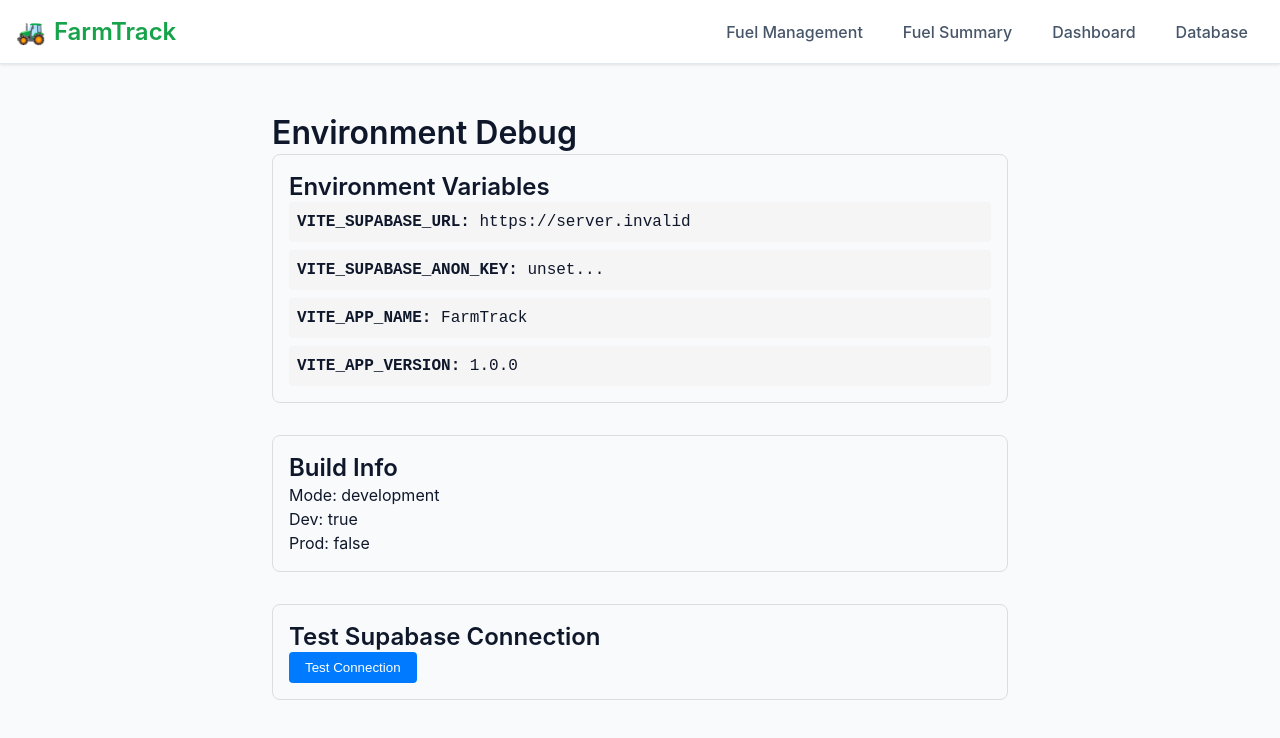
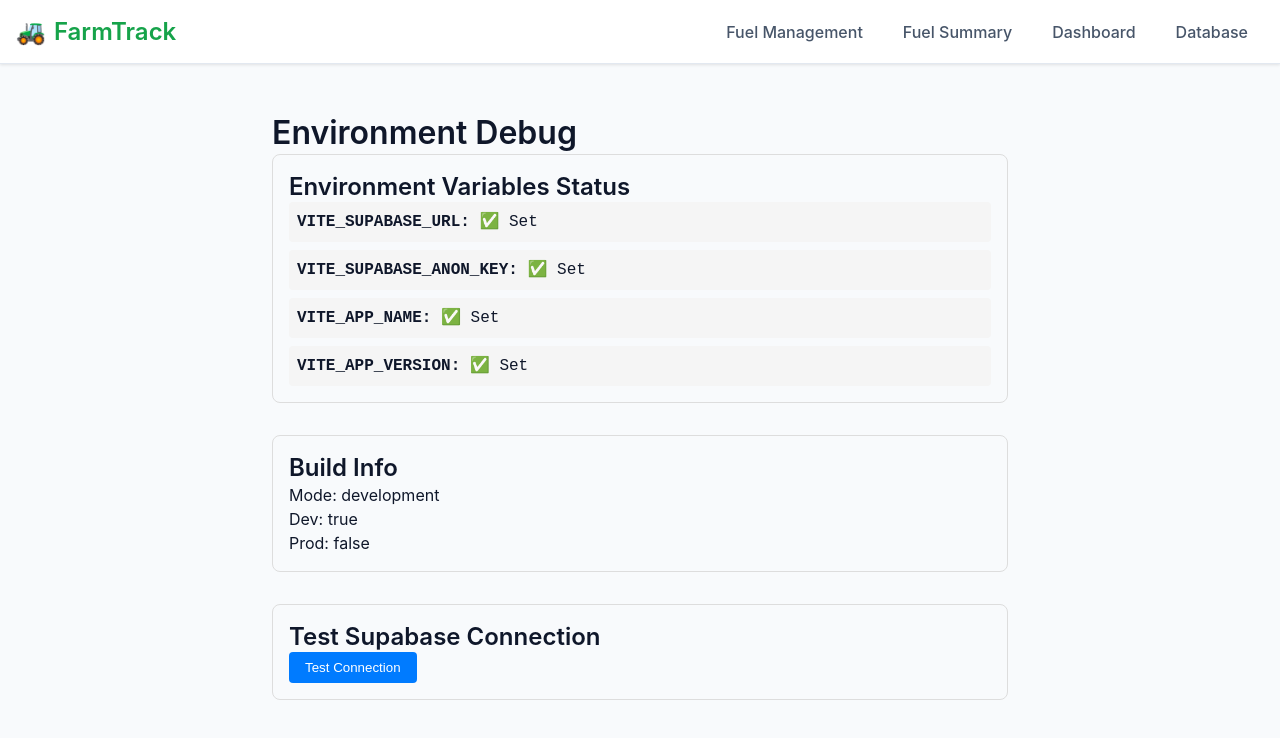
Before and after one commit to frank-kusel/fuel_manager, a SvelteKit app: page /debug in a window 1280 px wide. Shown: the top 738 px of the page. Built offline with nearby package versions, Linux system fonts and the light colour scheme; no server answers.

Commit message:
removed debug security issues

```diff
--- a/src/lib/stores/vehicles.ts
+++ b/src/lib/stores/vehicles.ts
@@ -63,7 +63,7 @@ function createVehicleStore() {
 			}));
 		},
 
-		updateVehicle: (updatedVehicle: Vehicle) => {
+		updateVehicleLocal: (updatedVehicle: Vehicle) => {
 			update(state => ({
 				...state,
 				vehicles: state.vehicles.map(vehicle =>
--- a/src/routes/debug/+page.svelte
+++ b/src/routes/debug/+page.svelte
@@ -1,16 +1,16 @@
 <script lang="ts">
 	import { browser } from '$app/environment';
 
-	// Check environment variables
-	let envVars: Record<string, string> = {};
+	// Check environment variables status (without exposing values)
+	let envStatus: Record<string, boolean> = {};
 	let connectionResult: any = null;
 
 	if (browser) {
-		envVars = {
-			VITE_SUPABASE_URL: import.meta.env.VITE_SUPABASE_URL || 'NOT_SET',
-			VITE_SUPABASE_ANON_KEY: import.meta.env.VITE_SUPABASE_ANON_KEY || 'NOT_SET',
-			VITE_APP_NAME: import.meta.env.VITE_APP_NAME || 'NOT_SET',
-			VITE_APP_VERSION: import.meta.env.VITE_APP_VERSION || 'NOT_SET'
+		envStatus = {
+			VITE_SUPABASE_URL: !!(import.meta.env.VITE_SUPABASE_URL),
+			VITE_SUPABASE_ANON_KEY: !!(import.meta.env.VITE_SUPABASE_ANON_KEY),
+			VITE_APP_NAME: !!(import.meta.env.VITE_APP_NAME),
+			VITE_APP_VERSION: !!(import.meta.env.VITE_APP_VERSION)
 		};
 	}
 
@@ -57,20 +57,20 @@
 </script>
 
 <svelte:head>
-	<title>Debug - Environment Variables</title>
+	<title>Debug - Environment Status</title>
 </svelte:head>
 
 <div class="debug-container">
 	<h1>Environment Debug</h1>
 
 	<div class="section">
-		<h2>Environment Variables</h2>
+		<h2>Environment Variables Status</h2>
 		<div class="env-vars">
-			{#each Object.entries(envVars) as [key, value]}
+			{#each Object.entries(envStatus) as [key, isSet]}
 				<div class="env-var">
 					<strong>{key}:</strong>
-					<span class:error={value === 'NOT_SET'}>
-						{key.includes('KEY') ? value.slice(0, 20) + '...' : value}
+					<span class:error={!isSet}>
+						{isSet ? '✅ Set' : '❌ Missing'}
 					</span>
 				</div>
 			{/each}
```
